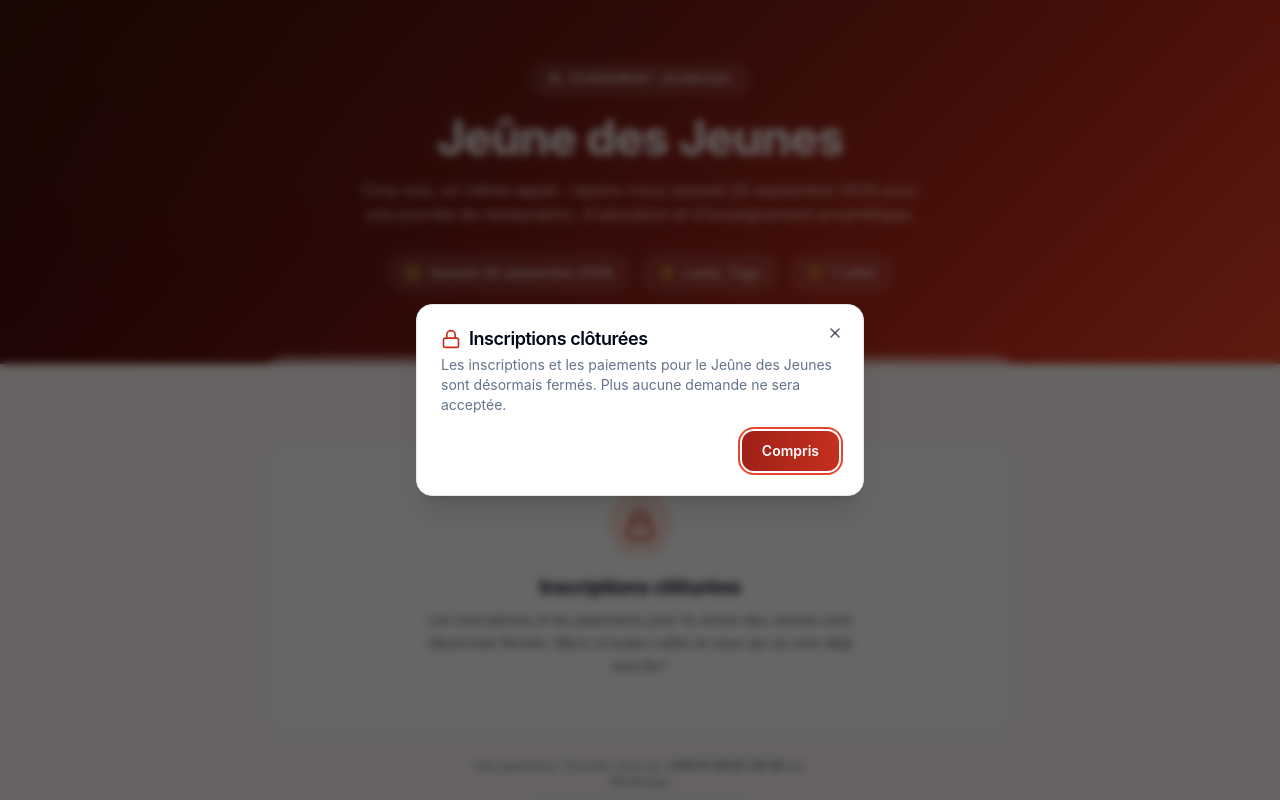
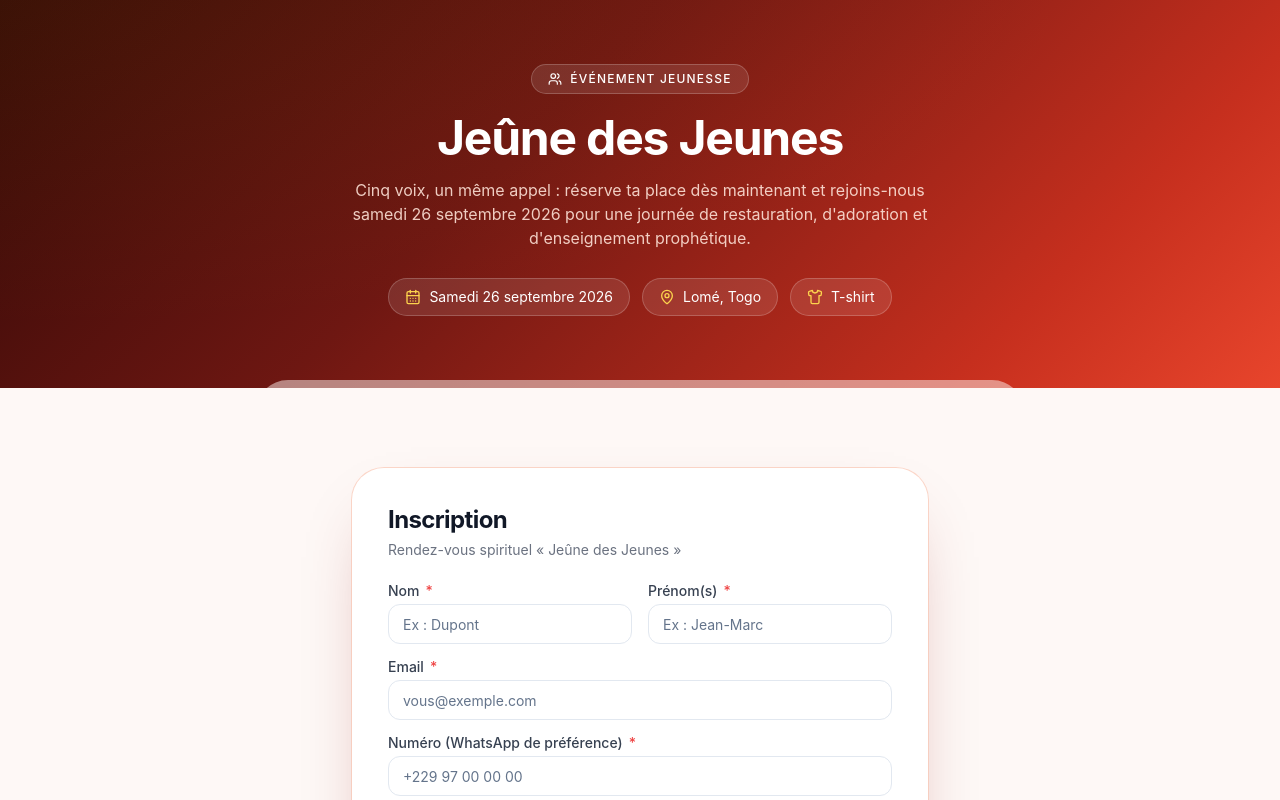
Before and after one commit to Abdias1998/ebenezer_2026_frontend_qrcode_badge, a Next.js app: page /inscription/jeune-des-jeunes in a window 1280 px wide. Shown: the top 800 px of the page. Built offline with nearby package versions, Linux system fonts and the light colour scheme; no server answers.

Commit message:
Refactor JeunesPageClient to remove closed registration modal and update event description

```diff
--- a/src/app/inscription/jeune-des-jeunes/JeunesPageClient.tsx
+++ b/src/app/inscription/jeune-des-jeunes/JeunesPageClient.tsx
@@ -1,19 +1,14 @@
 "use client";
 
-import { useState } from "react";
-import { CalendarDays, Lock, MapPin, Shirt, Send, Users } from "lucide-react";
+import { CalendarDays, MapPin, Shirt, Send, Users } from "lucide-react";
+import { JeunesForm } from "@/features/jeunes/components/JeunesForm";
 import { JDJ_EVENT_NAME } from "@/features/jeunes/constants";
-import {
-  Dialog,
-  DialogContent,
-  DialogHeader,
-  DialogTitle,
-  DialogDescription,
-} from "@/components/ui/dialog";
-import { Button } from "@/components/ui/button";
 
 export function JeunesPageClient() {
-  const [showClosed, setShowClosed] = useState(true);
+  const eventId =
+    process.env.NEXT_PUBLIC_JDJ_EVENT_ID ||
+    process.env.NEXT_PUBLIC_DEFAULT_EVENT_ID ||
+    "default";
 
   return (
     <main className="min-h-screen bg-royal-50/50">
@@ -29,9 +24,9 @@ export function JeunesPageClient() {
             {JDJ_EVENT_NAME}
           </h1>
           <p className="mt-4 max-w-xl mx-auto text-sm sm:text-base text-royal-100/90 leading-relaxed">
-            Cinq voix, un même appel : rejoins-nous samedi 26 septembre 2026
-            pour une journée de restauration, d'adoration et d'enseignement
-            prophétique.
+            Cinq voix, un même appel : réserve ta place dès maintenant et
+            rejoins-nous samedi 26 septembre 2026 pour une journée de
+            restauration, d'adoration et d'enseignement prophétique.
           </p>
 
           <div className="mt-7 flex flex-wrap justify-center gap-3 text-xs sm:text-sm">
@@ -55,21 +50,9 @@ export function JeunesPageClient() {
         </div>
       </section>
 
-      {/* Inscriptions fermées */}
+      {/* Form */}
       <section className="max-w-3xl mx-auto px-4 pb-16 pt-16 sm:pt-20">
-        <div className="form-section py-12 text-center">
-          <div className="mx-auto flex items-center justify-center w-16 h-16 rounded-full bg-royal-100 text-royal-600">
-            <Lock className="w-8 h-8" />
-          </div>
-          <h2 className="mt-4 text-xl font-bold text-gray-900">
-            Inscriptions clôturées
-          </h2>
-          <p className="mt-2 text-sm text-gray-600 max-w-md mx-auto leading-relaxed">
-            Les inscriptions et les paiements pour le {JDJ_EVENT_NAME} sont
-            désormais fermés. Merci à toutes celles et ceux qui se sont déjà
-            inscrits !
-          </p>
-        </div>
+        <JeunesForm eventId={eventId} eventName={JDJ_EVENT_NAME} />
 
         <div className="mt-8 flex flex-col items-center gap-3 text-center">
           <p className="text-xs text-gray-500 max-w-sm">
@@ -104,27 +87,6 @@ export function JeunesPageClient() {
           </a>
         </div>
       </footer>
-
-      {/* Modal d'arrivée : inscriptions clôturées */}
-      <Dialog open={showClosed} onOpenChange={setShowClosed}>
-        <DialogContent className="max-w-md">
-          <DialogHeader>
-            <DialogTitle className="flex items-center gap-2">
-              <Lock className="w-5 h-5 text-royal-600" />
-              Inscriptions clôturées
-            </DialogTitle>
-            <DialogDescription>
-              Les inscriptions et les paiements pour le {JDJ_EVENT_NAME} sont
-              désormais fermés. Plus aucune demande ne sera acceptée.
-            </DialogDescription>
-          </DialogHeader>
-          <div className="flex justify-end">
-            <Button variant="royal" onClick={() => setShowClosed(false)}>
-              Compris
-            </Button>
-          </div>
-        </DialogContent>
-      </Dialog>
     </main>
   );
 }
```
